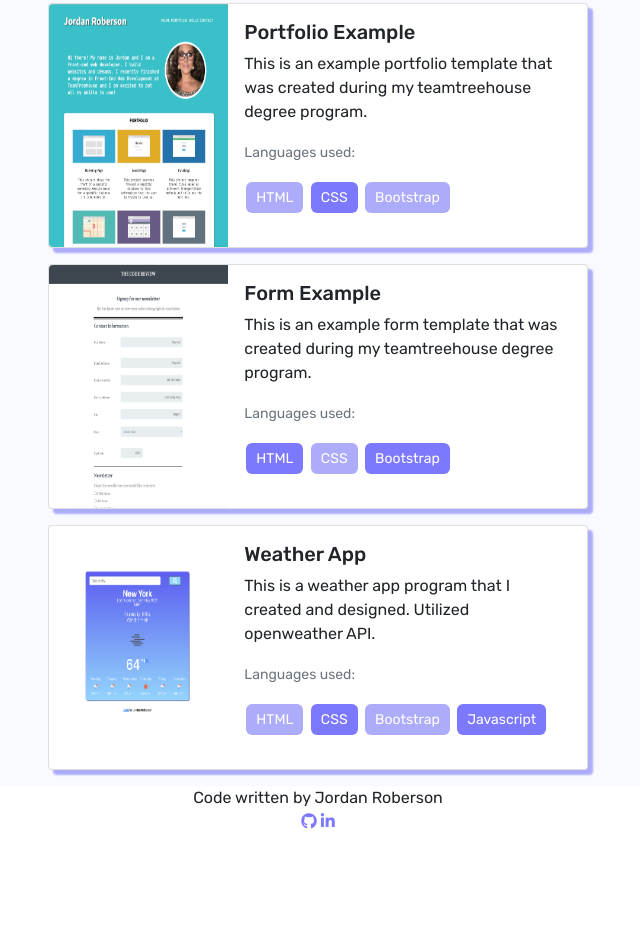
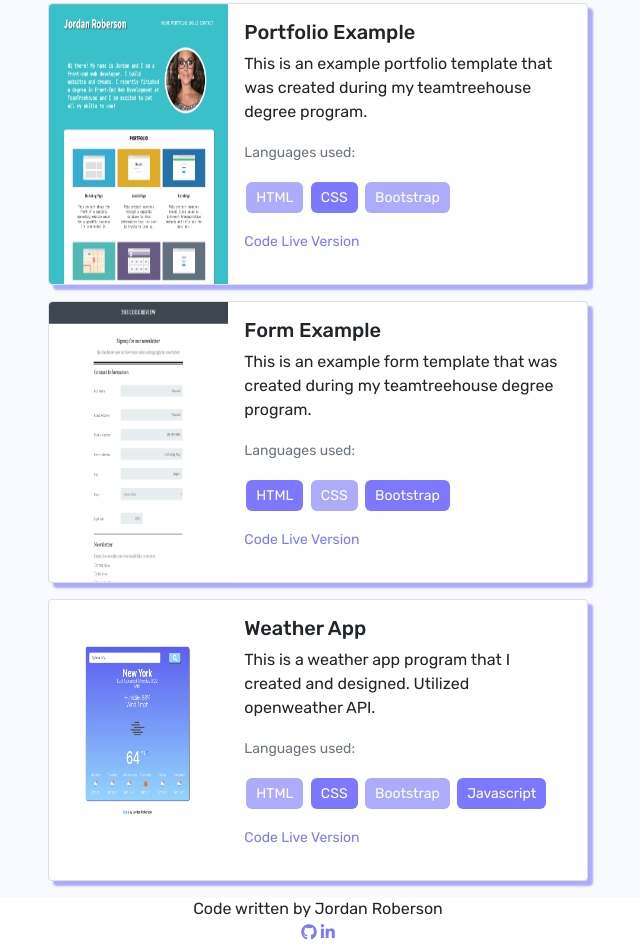
Before and after one commit to jordanroberson-codes/shecodes-portfolio, a plain HTML site: page index.html in a window 1280 px wide. Shown: the part 878-1823 px from the top of the page, without its empty margins (322-962 px from the left). Before the commit the page ends 1712 px from the top, so only its background shows below. Drawn offline with nearby package versions, Linux system fonts and the light colour scheme.

Commit message:
added portfolio links with code and live version; updated css on these

```diff
--- a/index.html
+++ b/index.html
@@ -69,9 +69,7 @@
             <li class="nav-item">
               <a class="nav-link" href="#projects">Projects</a>
             </li>
-            <li class="nav-item">
-              <a class="nav-link disabled">Disabled</a>
-            </li>
+
           </ul>
         </div>
       </div>
@@ -133,6 +131,10 @@
                   <li>CSS</li>
                   <li>Bootstrap</li>
                 </ul>
+                <div class="links">
+                <a href="https://github.com/jordanroberson-codes/treehouse-unit-02" target="_blank">Code</a>
+                <a href="https://vigilant-yalow-021ca9.netlify.app/" target="_blank">Live Version</a>
+                </div>
               </p></small>
             </div>
           </div>
@@ -165,6 +167,10 @@
                   <li>CSS</li>
                   <li>Bootstrap</li>
                 </ul>
+                <div class="links">
+                    <a href="https://github.com/jordanroberson-codes/treehouse-unit-03" target="_blank">Code</a>
+                    <a href="https://clever-chandrasekhar-d8fbd2.netlify.app" target="_blank">Live Version</a>
+                    </div>
               </p></small>
             </div>
           </div>
@@ -197,6 +203,10 @@
                   <li>Bootstrap</li>
                   <li>Javascript</li>
                 </ul>
+                <div class="links">
+                    <a href="https://github.com/jordanroberson-codes/Vanilla-Weather-App" target="_blank">Code</a>
+                    <a href="https://elated-murdock-785e34.netlify.app" target="_blank">Live Version</a>
+                    </div>
               </p></small>
             </div>
           </div>
--- a/src/style.css
+++ b/src/style.css
@@ -132,6 +132,21 @@ h2 {
   width: 80%;
 }
 
+.links {
+  text-align: center;
+}
+
+.links a {
+  color: #7c79ff;
+  text-decoration: none;
+  transition: all 150ms ease-in-out;
+}
+
+.links a:hover {
+  color: #adacfa;
+  font-size: 2rem;
+}
+
 ul.skills {
   padding: 0;
 }
@@ -218,4 +233,8 @@ footer .fa:hover {
     height: 100%;
     margin-top: 0;
   }
+
+  .links {
+    text-align: left;
+  }
 }
```
